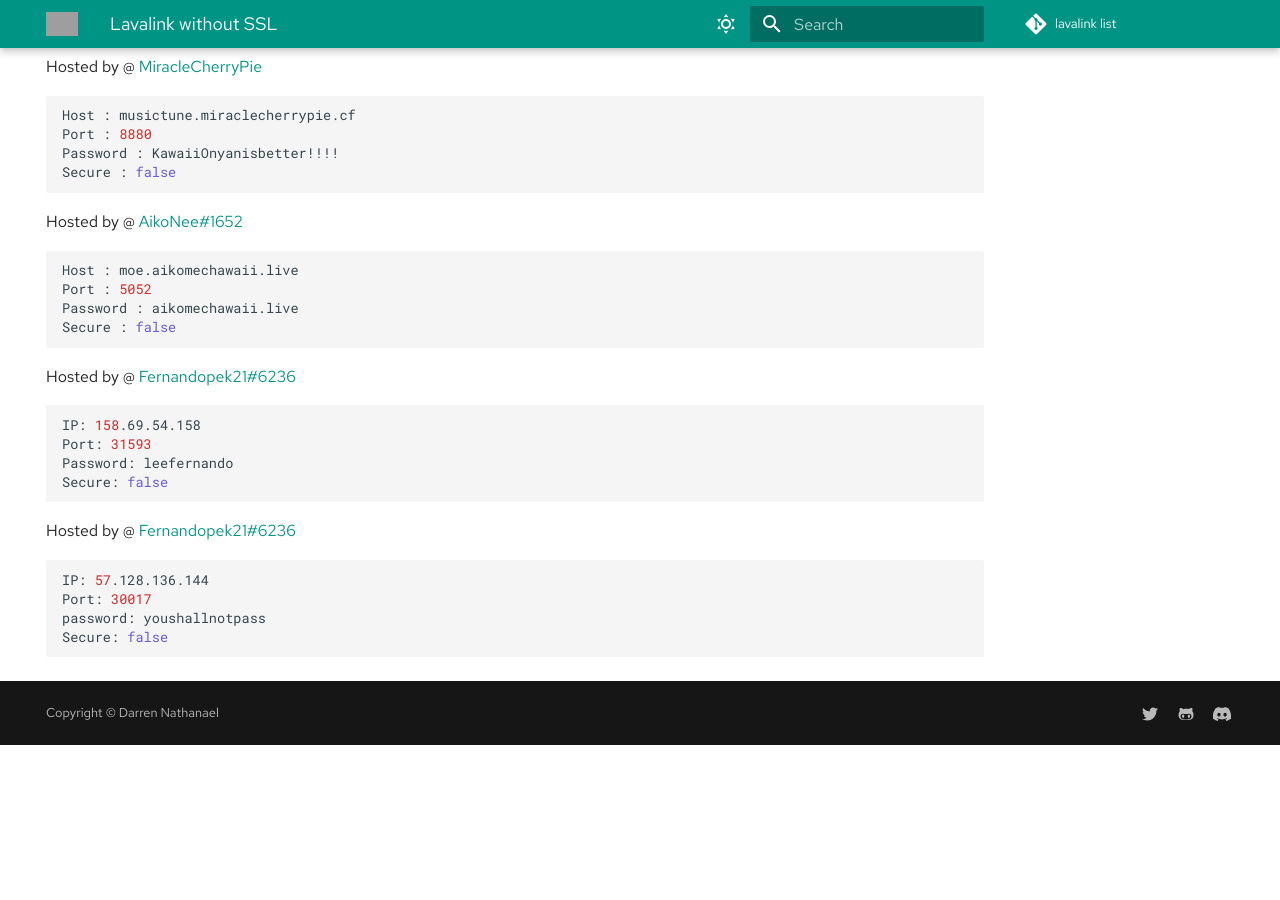
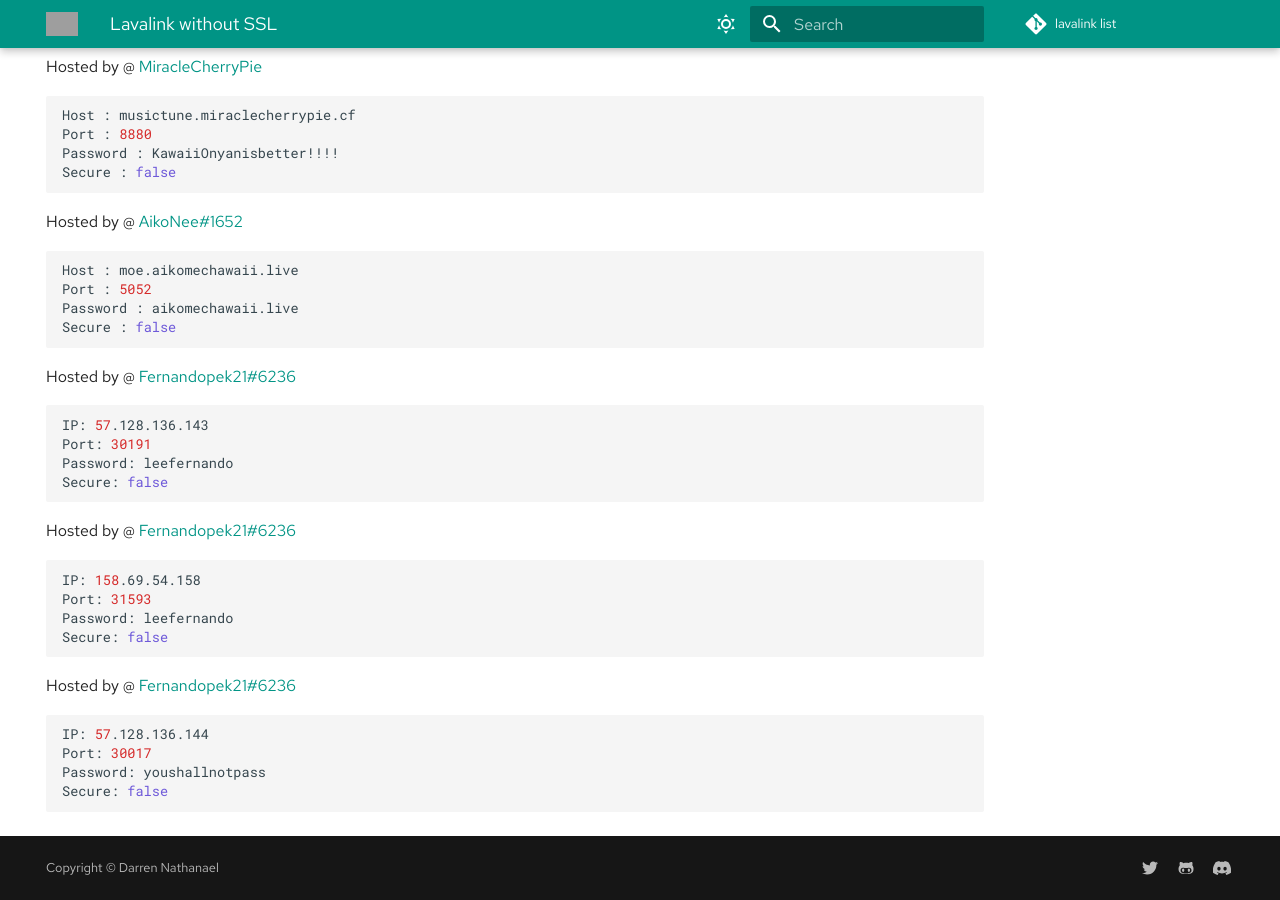
Before and after one commit to DarrenOfficial/lavalink-list, an MkDocs documentation site: the page built from docs/NoSSL/lavalink-without-ssl.md, in a window 1280 px wide and 900 px high, scrolled down 3113 px. Built offline with MkDocs 1.6.1 and Material for MkDocs 9.7.7, drawn with Linux system fonts in a browser that asks for light colours; comment, search, counter and statistics services are not loaded; before the commit the page ends 3858 px from its top, so only the background shows below that; grey boxes are pictures that could not be loaded.

Commit message:
Update lavalink-without-ssl.md

````diff
--- a/docs/NoSSL/lavalink-without-ssl.md
+++ b/docs/NoSSL/lavalink-without-ssl.md
@@ -171,6 +171,13 @@ Password : aikomechawaii.live
 Secure : false
 ```
 
+Hosted by @ [Fernandopek21#6236](https://discord.gg/SzP9BdFPYF)
+```bash
+IP: 57.128.136.143
+Port: 30191
+Password: leefernando
+Secure: false
+```
 
 Hosted by @ [Fernandopek21#6236](https://discord.gg/SzP9BdFPYF)
 ```bash
@@ -184,6 +191,6 @@ Hosted by @ [Fernandopek21#6236](https://discord.gg/SzP9BdFPYF)
 ```bash
 IP: 57.128.136.144
 Port: 30017
-password: youshallnotpass
+Password: youshallnotpass
 Secure: false
 ```
````
